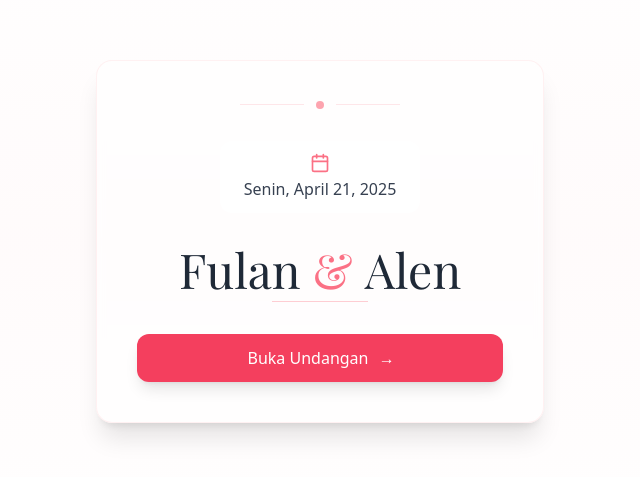
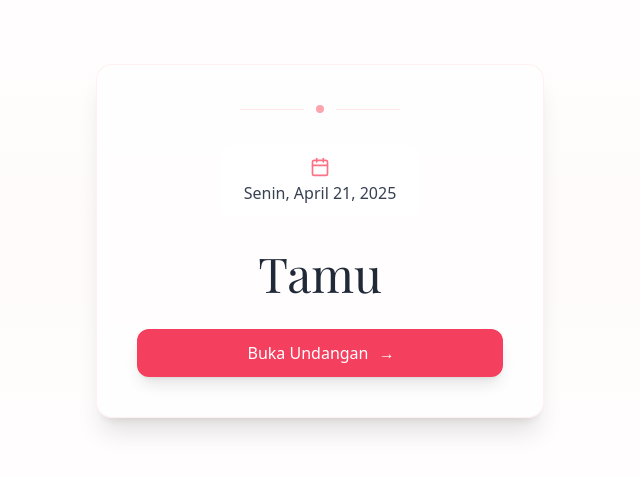
Before and after one commit to alenovan/fulanalen, a React (Vite) app: page / in a window 1280 px wide. Shown: the part 159-636 px from the top of the page, without its empty margins (320-960 px from the left). Built offline with nearby package versions, Linux system fonts and the light colour scheme; a web font is replaced by a local one.

Commit message:
feat: update

```diff
--- a/src/pages/LandingPage.jsx
+++ b/src/pages/LandingPage.jsx
@@ -1,10 +1,30 @@
 // src/pages/LandingPage.jsx
+import { useEffect, useState } from "react";
 import config from "@/config/config";
 import { formatEventDate } from "@/lib/formatEventDate";
 import { motion } from "framer-motion";
-import { Calendar, Clock } from "lucide-react";
+import { Calendar } from "lucide-react";
+import React from "react";
+const LandingPage = ({ onOpenInvitation }) => {
+  const [guestName, setGuestName] = useState("");
 
-const LandingPage = ({ onOpenInvitation }) => (
+  useEffect(() => {
+    const urlParams = new URLSearchParams(window.location.search);
+    const guestParam = urlParams.get("guest");
+
+    if (guestParam) {
+      try {
+        const decodedName = guestParam;
+        console.log(decodedName);
+        setGuestName(decodedName);
+      } catch (error) {
+        console.error("Error decoding guest name:", error);
+        setGuestName("");
+      }
+    }
+  }, []);
+
+  return (
     <motion.div
       initial={{ opacity: 0 }}
       animate={{ opacity: 1 }}
@@ -46,30 +66,38 @@ const LandingPage = ({ onOpenInvitation }) => (
                   {formatEventDate(config.data.date)}
                 </p>
               </div>
-
-            {/* <div className="inline-flex flex-col items-center space-y-1 bg-white/80 px-4 sm:px-6 py-2 sm:py-3 rounded-xl">
+              {/* Uncomment if needed */}
+              {/*
+              <div className="inline-flex flex-col items-center space-y-1 bg-white/80 px-4 sm:px-6 py-2 sm:py-3 rounded-xl">
                 <Clock className="w-5 h-5 text-rose-400" />
                 <p className="text-gray-700 font-medium">
                   {config.data.time}
                 </p>
-            </div> */}
+              </div>
+              */}
             </motion.div>
 
-          {/* Couple Names */}
+            {/* Guest Name */}
             <motion.div
               initial={{ opacity: 0 }}
               animate={{ opacity: 1 }}
               transition={{ delay: 0.5 }}
               className="text-center space-y-4"
             >
-            <div className="space-y-2">
-              <h1 className="text-3xl sm:text-4xl md:text-5xl font-serif text-gray-800 leading-tight">
-                {config.data.groomName}
-                <span className="text-rose-400 mx-2 sm:mx-3">&</span>
-                {config.data.brideName}
+              <h1 className="text-3xl sm:text-4xl md:text-5xl font-serif text-gray-800 leading-tight flex flex-wrap justify-center gap-2">
+                {guestName
+                  ? guestName.includes("&")
+                    ? guestName.split("&").map((part, index, arr) => (
+                        <React.Fragment key={index}>
+                          <span>{part.trim()}</span>
+                          {index !== arr.length - 1 && (
+                            <span className="text-rose-500 px-1">&</span>
+                          )}
+                        </React.Fragment>
+                      ))
+                    : guestName
+                  : "Tamu"}
               </h1>
-              <div className="h-px w-16 sm:w-24 mx-auto bg-rose-200" />
-            </div>
             </motion.div>
 
             {/* Open Invitation Button */}
@@ -102,5 +130,6 @@ const LandingPage = ({ onOpenInvitation }) => (
       </div>
     </motion.div>
   );
+};
 
 export default LandingPage;
```
Lines whose indentation alone changed are shown as unchanged.
